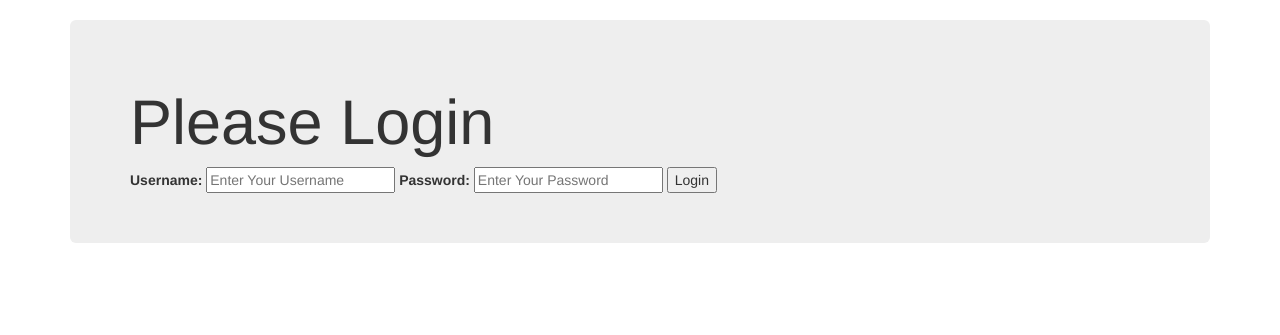
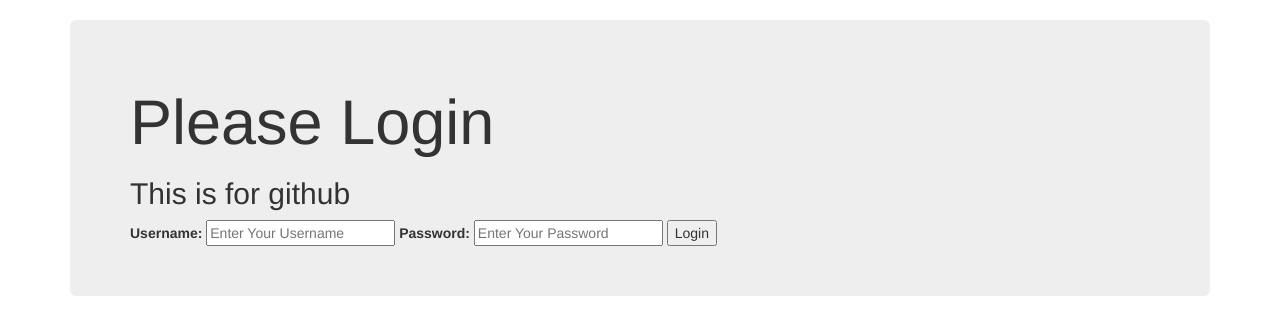
Before and after one commit to sarathkumarrs/authentication_django, a Django app: page /basic_app/user_login/ in a window 1280 px wide. Shown: the part 51-386 px from the top of the page. Run offline with Django 3.2, Linux system fonts and the light colour scheme; some libraries are stand-ins or nearby versions.

Commit message:
added a h2 tag in login.html

```diff
--- a/templates/basic_app/login.html
+++ b/templates/basic_app/login.html
@@ -3,6 +3,7 @@
     <div class="container">
         <div class="jumbotron">
             <h1>Please Login</h1>
+            <h2>This is for github</h2>
             <form action="{% url 'basic_app:user_login' %}" method="POST">
                 {% csrf_token %}
                 <label for="username">Username:</label>
```
